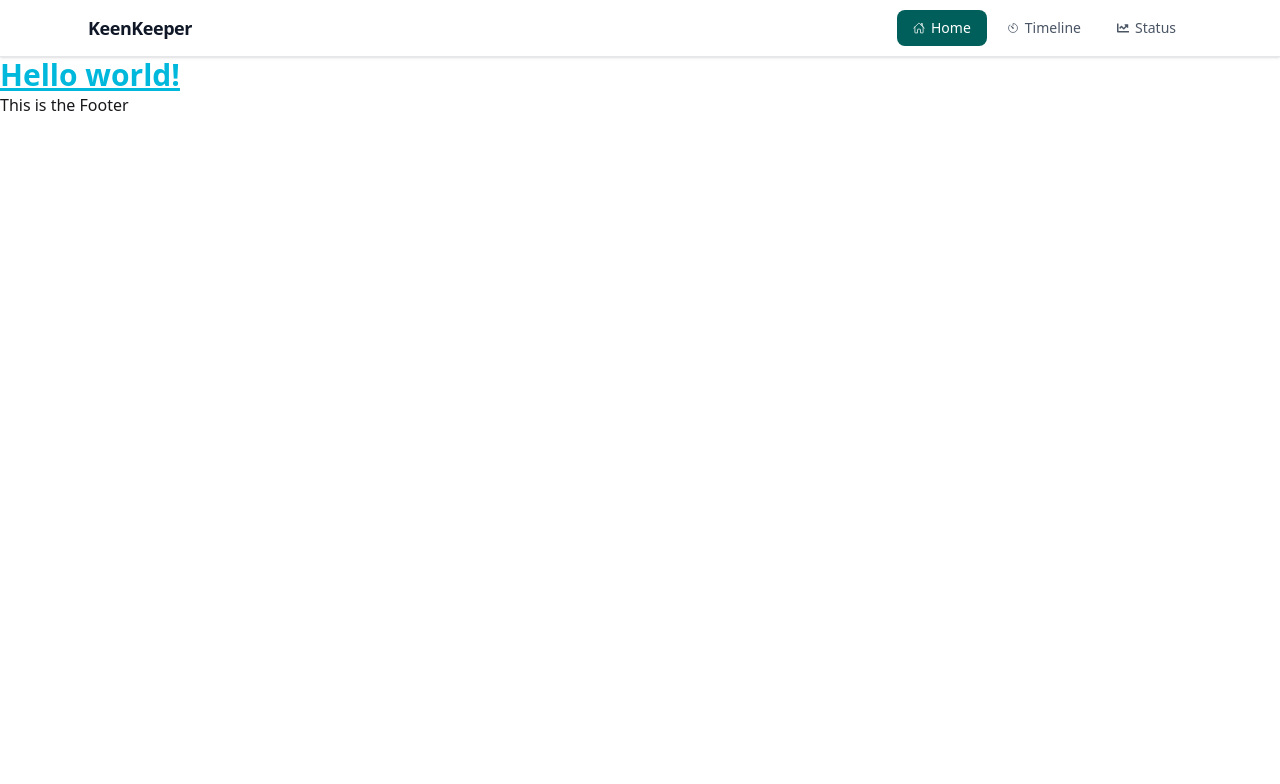
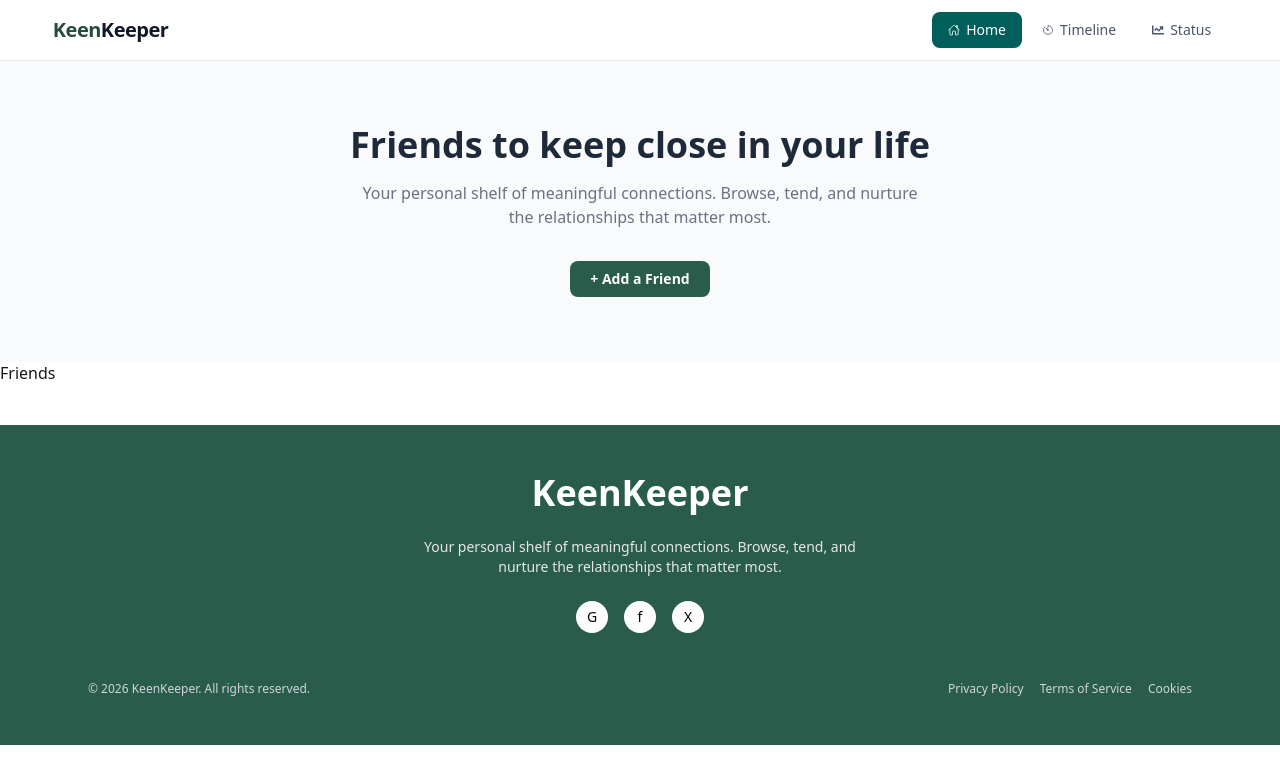
Before and after one commit to remon918/Assignment-07, a Next.js app: page / in a window 1280 px wide. Shown: the top 784 px of the page. Built offline with nearby package versions, Linux system fonts and the light colour scheme.

Commit message:
Banner and Footer added

```diff
--- a/src/app/home/[id]/page.jsx
+++ /dev/null
@@ -1,13 +0,0 @@
-import React from 'react';
-
-const FriendDetailsPage = async({params}) => {
-    const {id} = await params;
-    console.log("params", id)
-    return (
-        <div>
-            <h2>This is the Friend Details Page</h2>
-        </div>
-    );
-};
-
-export default FriendDetailsPage;
--- a/src/app/home/page.jsx
+++ /dev/null
@@ -1,15 +0,0 @@
-import React from 'react';
-
-export const metadata = {
-  title: "Keenkeeper | Home"
-};
-
-const HomePage = () => {
-    return (
-        <div>
-            <h2>this is the home page</h2>
-        </div>
-    );
-};
-
-export default HomePage;
--- a/src/app/layout.js
+++ b/src/app/layout.js
@@ -1,7 +1,7 @@
 import { Geist, Geist_Mono } from "next/font/google";
 import "./globals.css";
-import Navbar from "@/components/shared/Navbar";
-import Footer from "@/components/shared/Footer";
+import Navbar from "@/components/Navbar/Navbar";
+import Footer from "@/components/Footer/Footer";
 
 
 
--- a/src/app/page.js
+++ b/src/app/page.js
@@ -1,7 +1,11 @@
+import Banner from "@/components/Banner/Banner";
+import Friends from "@/components/Friends/Friends";
+
 export default function Home() {
   return (
-    <h1 className="text-3xl font-bold underline text-cyan-500">
-      Hello world!
-    </h1>
+    <div>
+      <Banner />
+      <Friends />
+    </div>
   );
 }
--- /dev/null
+++ b/src/components/Banner/Banner.jsx
@@ -0,0 +1,24 @@
+import React from "react";
+
+const Banner = () => {
+  return (
+    <section className="bg-gray-50">
+      <div className="max-w-4xl mx-auto px-6 py-16 text-center flex flex-col items-center gap-4">
+
+
+        <h1 className="text-2xl md:text-4xl font-bold text-gray-800">
+          Friends to keep close in your life
+        </h1>
+        <p className="text-sm md:text-base text-gray-500 max-w-xl">
+          Your personal shelf of meaningful connections. Browse, tend, and nurture the relationships that matter most.
+        </p>
+        <button className="mt-4 px-5 py-2 bg-[#295c4a] text-white text-sm font-semibold rounded-lg hover:bg-[#193c31] cursor-pointer transition-all duration-200">
+          + Add a Friend
+        </button>
+
+      </div>
+    </section>
+  );
+};
+
+export default Banner;
--- /dev/null
+++ b/src/components/Footer/Footer.jsx
@@ -0,0 +1,46 @@
+import React from "react";
+
+const Footer = () => {
+  return (
+    <footer className="bg-[#295c4a] text-white mt-10">
+      <div className="max-w-6xl mx-auto px-6 py-12 flex flex-col items-center text-center gap-6">
+
+        {/* Title */}
+        <h1 className="text-3xl md:text-4xl font-bold">KeenKeeper</h1>
+
+        {/* Subtitle */}
+        <p className="text-sm text-gray-200 max-w-md">
+          Your personal shelf of meaningful connections. Browse, tend, and nurture the relationships that matter most.
+        </p>
+
+        {/* Social Links */}
+        <div className="flex items-center gap-4">
+          <div className="w-8 h-8 flex items-center justify-center rounded-full bg-white text-black text-sm cursor-pointer">
+            G
+          </div>
+          <div className="w-8 h-8 flex items-center justify-center rounded-full bg-white text-black text-sm cursor-pointer">
+            f
+          </div>
+          <div className="w-8 h-8 flex items-center justify-center rounded-full bg-white text-black text-sm cursor-pointer">
+            X
+          </div>
+        </div>
+
+        {/* Bottom Section */}
+        <div className="w-full flex flex-col md:flex-row items-center justify-between gap-4 mt-6 text-xs text-gray-300">
+
+          <p>© 2026 KeenKeeper. All rights reserved.</p>
+
+          <div className="flex gap-4">
+            <span className="cursor-pointer hover:underline">Privacy Policy</span>
+            <span className="cursor-pointer hover:underline">Terms of Service</span>
+            <span className="cursor-pointer hover:underline">Cookies</span>
+          </div>
+
+        </div>
+      </div>
+    </footer>
+  );
+};
+
+export default Footer;
--- /dev/null
+++ b/src/components/Friends/Friends.jsx
@@ -0,0 +1,11 @@
+import React from 'react';
+
+const Friends = () => {
+    return (
+        <div>
+            <h1>Friends</h1>
+        </div>
+    );
+};
+
+export default Friends;
--- a/src/components/shared/Navbar.jsx
+++ b/src/components/Navbar/Navbar.jsx
@@ -9,20 +9,20 @@ const Navbar = () => {
   const pathname = usePathname();
 
   const navItems = [
-    { text: "Home", path: "/home", icon: <IoHomeOutline /> },
+    { text: "Home", path: "/", icon: <IoHomeOutline /> },
     { text: "Timeline", path: "/timeline", icon: <IoTimerOutline /> },
     { text: "Status", path: "/status", icon: <FaChartLine /> },
   ];
 
   return (
     <nav className="w-full bg-white border-b border-gray-200 shadow-sm">
-      <div className="max-w-6xl mx-auto px-6 flex items-center justify-between h-14">
+      <div className=" px-2 md:w-[93%] mx-auto flex items-center justify-between py-3 text-[#244D3F]">
         {/* Brand */}
         <Link
           href="/"
-          className="text-lg font-semibold text-gray-900 tracking-tight select-none"
+          className="text-xl font-semibold text-gray-900 tracking-tight select-none"
         >
-          <span className="font-black">Keen</span>Keeper
+          <span className="font-bold text-[#244D3F]">Keen</span>Keeper
         </Link>
 
         {/* Nav Links */}
@@ -31,10 +31,9 @@ const Navbar = () => {
             <Link
               key={link.path}
               href={link.path}
-              className={`flex items-center gap-1.5 px-4 py-2 rounded-lg text-sm font-medium transition-all duration-200
+              className={`flex items-center gap-1.5 px-2 md:px-4 py-2 rounded-lg text-sm font-medium transition-all duration-200
                 ${
-                  pathname === link.path ||
-                  (pathname === "/" && link.path === "/home")
+                  pathname === link.path
                     ? "bg-teal-800 text-white"
                     : "text-gray-600 hover:text-gray-900"
                 }`}
--- a/src/components/shared/Footer.jsx
+++ /dev/null
@@ -1,11 +0,0 @@
-import React from 'react';
-
-const Footer = () => {
-    return (
-        <div>
-            <h2>This is the Footer</h2>
-        </div>
-    );
-};
-
-export default Footer;
```
